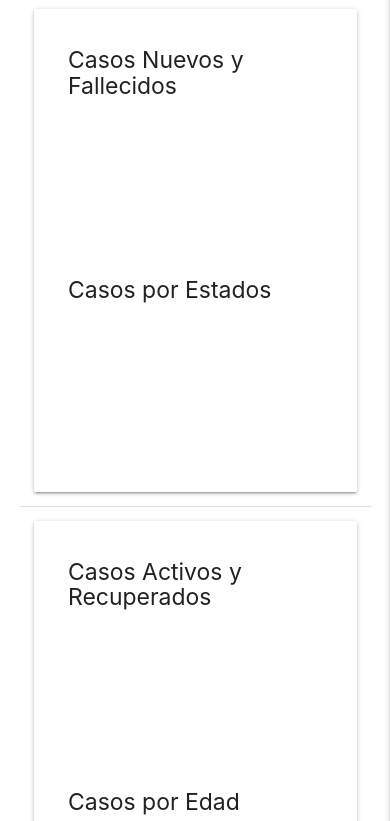
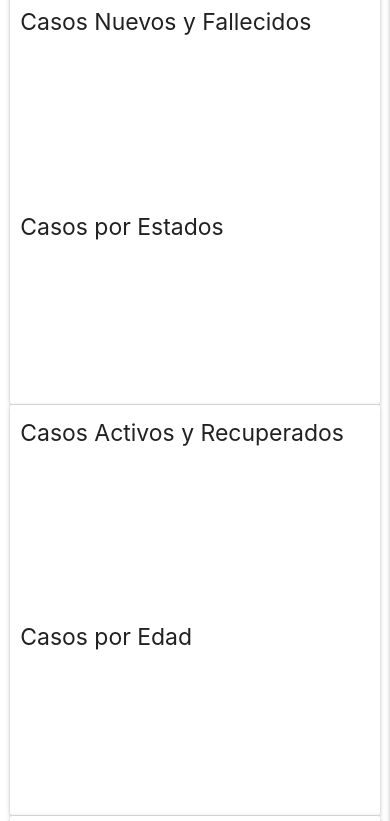
Before and after one commit to Alemrv/InfoCovidVzla, a plain HTML site: page public/index.html in a window 390 px wide. Shown: the part 61-882 px from the top of the page. Drawn offline with nearby package versions, Linux system fonts and the light colour scheme; no server answers.

Commit message:
se añadieron nuevas reglas para pantallas menores a 600px de ancho

```diff
--- a/public/css/styles.css
+++ b/public/css/styles.css
@@ -39,3 +39,17 @@ nav .sidenav-trigger{
 
   background-color: var(--title);
 }
+
+@media (max-width: 600px) {
+
+  .container{
+    width: 95%;
+  }
+  .row{
+
+    margin: 0px;
+  }
+  .card-panel{
+    padding: 0px;
+  }
+}
```
